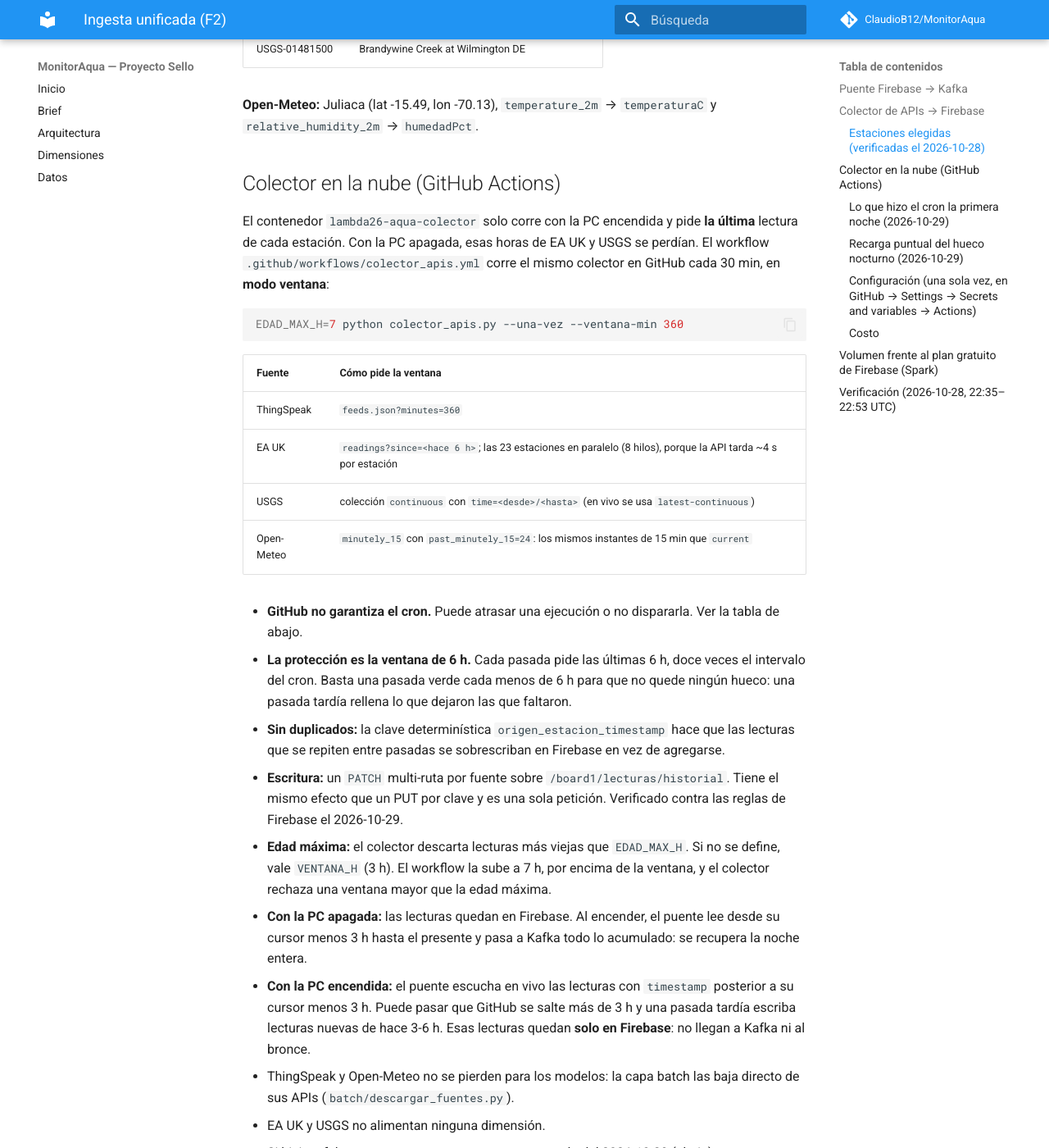
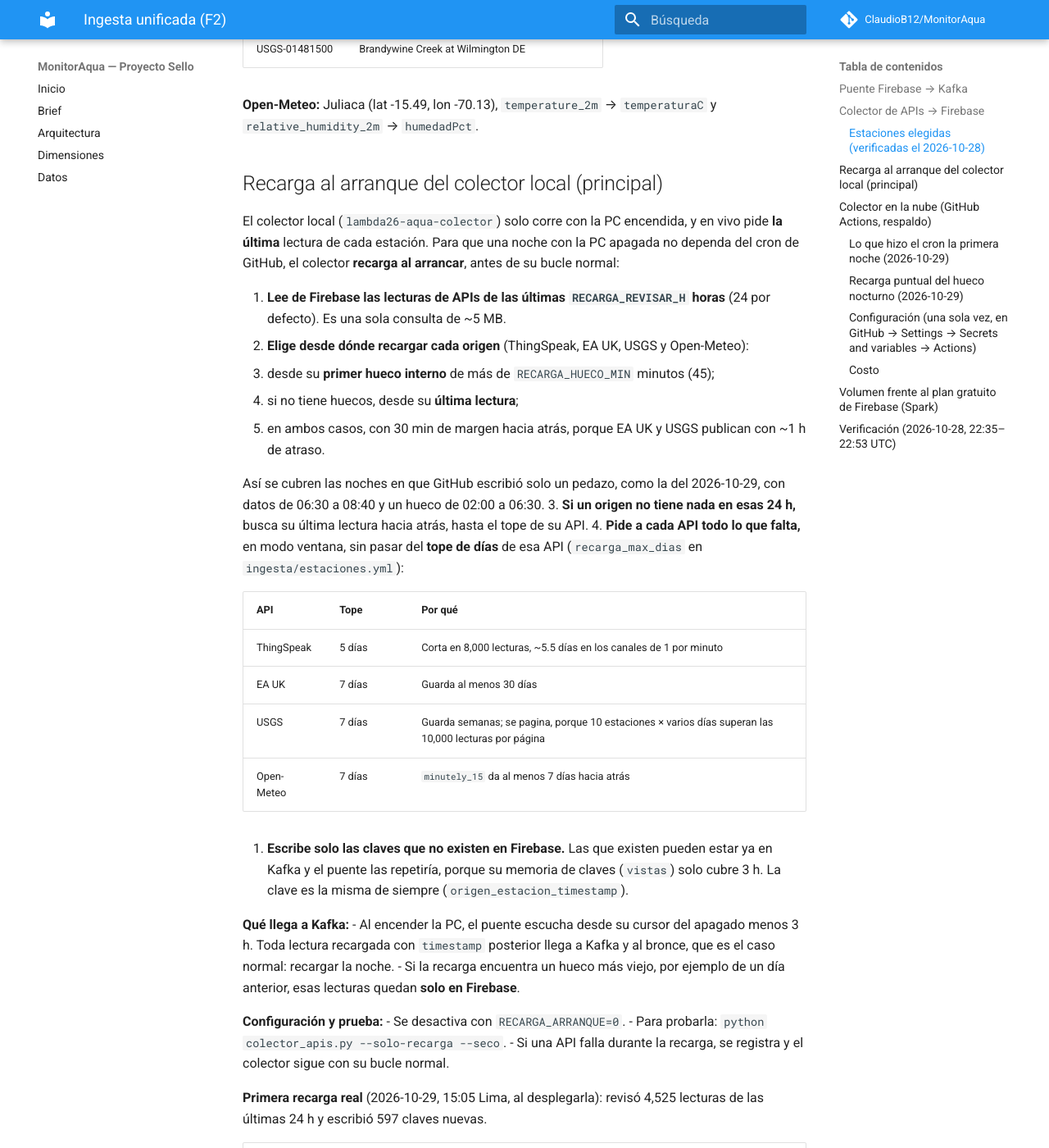
Before and after one commit to ClaudioB12/MonitorAqua, an MkDocs documentation site: the page built from docs/ingesta.md, in a window 1280 px wide and 1400 px high, scrolled down 5513 px. Shown: the whole window at 82% size. Built offline with MkDocs 1.6.1 and Material for MkDocs 9.7.7, drawn with Linux system fonts in a browser that asks for light colours; comment, search, counter and statistics services are not loaded; some of the changed text lies outside the part shown.

Commit message:
Colector: recarga al arranque desde la última lectura de cada origen (GitHub queda de respaldo) y plan de fusión U2
- colector_apis.py: al arrancar, revisa 24 h de Firebase y recarga cada API desde su primer hueco o su última
  lectura hasta ahora, con tope de días por API (recarga_max_dias en estaciones.yml) y solo claves nuevas;
  RECARGA_ARRANQUE=0 la desactiva, --solo-recarga la prueba. Primera recarga real: 597 claves, 0 duplicados
- EA UK pide _limit=10000 (cortaba en 500) y USGS sigue la paginación: afecta también a la nube
- docs/ingesta.md: GitHub no ejecutó el cron entre las 08:40 y las 13:48; docs/arranque-diario.md: paso 4
- docs/plan-fusion-u2.md: fusión en orden simulada sin conflictos; CLAUDE.md: Prometheus de obs/ pendiente F8

Co-Authored-By: Claude Opus 5.5 <noreply@anthropic.com>

````diff
--- a/docs/ingesta.md
+++ b/docs/ingesta.md
@@ -165,11 +165,68 @@ lectura más reciente con valor de cada parámetro.
 **Open-Meteo:** Juliaca (lat -15.49, lon -70.13), `temperature_2m` → `temperaturaC` y `relative_humidity_2m` →
 `humedadPct`.
 
-## Colector en la nube (GitHub Actions)
+## Recarga al arranque del colector local (principal)
 
-El contenedor `lambda26-aqua-colector` solo corre con la PC encendida y pide **la última** lectura de cada
-estación. Con la PC apagada, esas horas de EA UK y USGS se perdían. El workflow
-`.github/workflows/colector_apis.yml` corre el mismo colector en GitHub cada 30 min, en **modo ventana**:
+El colector local (`lambda26-aqua-colector`) solo corre con la PC encendida, y en vivo pide **la última** lectura de
+cada estación. Para que una noche con la PC apagada no dependa del cron de GitHub, el colector **recarga al
+arrancar**, antes de su bucle normal:
+
+1. **Lee de Firebase las lecturas de APIs de las últimas `RECARGA_REVISAR_H` horas** (24 por defecto). Es una sola
+   consulta de ~5 MB.
+2. **Elige desde dónde recargar cada origen** (ThingSpeak, EA UK, USGS y Open-Meteo):
+   - desde su **primer hueco interno** de más de `RECARGA_HUECO_MIN` minutos (45);
+   - si no tiene huecos, desde su **última lectura**;
+   - en ambos casos, con 30 min de margen hacia atrás, porque EA UK y USGS publican con ~1 h de atraso.
+
+   Así se cubren las noches en que GitHub escribió solo un pedazo, como la del 2026-10-29, con datos de 06:30 a
+   08:40 y un hueco de 02:00 a 06:30.
+3. **Si un origen no tiene nada en esas 24 h,** busca su última lectura hacia atrás, hasta el tope de su API.
+4. **Pide a cada API todo lo que falta,** en modo ventana, sin pasar del **tope de días** de esa API
+   (`recarga_max_dias` en `ingesta/estaciones.yml`):
+
+   | API | Tope | Por qué |
+   |---|---|---|
+   | ThingSpeak | 5 días | Corta en 8,000 lecturas, ~5.5 días en los canales de 1 por minuto |
+   | EA UK | 7 días | Guarda al menos 30 días |
+   | USGS | 7 días | Guarda semanas; se pagina, porque 10 estaciones × varios días superan las 10,000 lecturas por página |
+   | Open-Meteo | 7 días | `minutely_15` da al menos 7 días hacia atrás |
+
+5. **Escribe solo las claves que no existen en Firebase.** Las que existen pueden estar ya en Kafka y el puente las
+   repetiría, porque su memoria de claves (`vistas`) solo cubre 3 h. La clave es la misma de siempre
+   (`origen_estacion_timestamp`).
+
+**Qué llega a Kafka:**
+- Al encender la PC, el puente escucha desde su cursor del apagado menos 3 h. Toda lectura recargada con
+  `timestamp` posterior llega a Kafka y al bronce, que es el caso normal: recargar la noche.
+- Si la recarga encuentra un hueco más viejo, por ejemplo de un día anterior, esas lecturas quedan **solo en
+  Firebase**.
+
+**Configuración y prueba:**
+- Se desactiva con `RECARGA_ARRANQUE=0`.
+- Para probarla: `python colector_apis.py --solo-recarga --seco`.
+- Si una API falla durante la recarga, se registra y el colector sigue con su bucle normal.
+
+**Primera recarga real** (2026-10-29, 15:05 Lima, al desplegarla): revisó 4,525 lecturas de las últimas 24 h y
+escribió 597 claves nuevas.
+
+| Origen | Claves nuevas | Qué se rellenó |
+|---|---|---|
+| EA UK | 536 | Huecos que deja el modo en vivo, porque EA publica por tandas y en vivo solo se pide la última lectura |
+| ThingSpeak | 49 | |
+| Open-Meteo | 10 | Incluye los pasos del corte de internet de 10:17 a 10:28 |
+| USGS | 2 | |
+
+`auditar_ingesta.py` dio 0 `eventId` repetidos en Kafka.
+
+**Arreglos de la misma revisión,** que también afectan a las pasadas de la nube:
+- **EA UK:** sin `_limit` devolvía como máximo 500 lecturas por estación. Ahora pide `_limit=10000`.
+- **USGS:** sigue el enlace `next` cuando hay más de una página.
+
+## Colector en la nube (GitHub Actions, respaldo)
+
+Con la recarga al arranque, GitHub Actions queda como **respaldo**: mantiene Firebase al día mientras la PC está
+apagada, y si no corre, la recarga lo cubre al encender. El workflow `.github/workflows/colector_apis.yml` corre el
+mismo colector en GitHub cada 30 min, en **modo ventana**:
 
 ```bash
 EDAD_MAX_H=7 python colector_apis.py --una-vez --ventana-min 360
@@ -178,8 +235,8 @@ EDAD_MAX_H=7 python colector_apis.py --una-vez --ventana-min 360
 | Fuente | Cómo pide la ventana |
 |---|---|
 | ThingSpeak | `feeds.json?minutes=360` |
-| EA UK | `readings?since=<hace 6 h>`; las 23 estaciones en paralelo (8 hilos), porque la API tarda ~4 s por estación |
-| USGS | colección `continuous` con `time=<desde>/<hasta>` (en vivo se usa `latest-continuous`) |
+| EA UK | `readings?since=<hace 6 h>&_limit=10000`; las 23 estaciones en paralelo (8 hilos), porque la API tarda ~4 s por estación |
+| USGS | colección `continuous` con `time=<desde>/<hasta>`, siguiendo el enlace `next` (en vivo se usa `latest-continuous`) |
 | Open-Meteo | `minutely_15` con `past_minutely_15=24`: los mismos instantes de 15 min que `current` |
 
 - **GitHub no garantiza el cron.** Puede atrasar una ejecución o no dispararla. Ver la tabla de abajo.
@@ -213,6 +270,7 @@ EDAD_MAX_H=7 python colector_apis.py --una-vez --ventana-min 360
   |---|---|---|---|
   | 2 h | 537 | ~20 s | ThingSpeak 2 s, USGS 2 s, Open-Meteo 1 s, EA UK 20 s |
   | 6 h | 1,739 | 25 s | EA UK 24 s |
+  | 6 h, con `_limit` de EA | 1,652 | ~35 s | EA UK 31 s (otra hora: el número de lecturas cambia con la hora) |
 
   0 rechazadas en ambas.
 
@@ -223,11 +281,15 @@ EDAD_MAX_H=7 python colector_apis.py --una-vez --ventana-min 360
 | ~01:31 y ~01:36 | #1 manual y su re-run | Pasadas de 515 y 538 lecturas (evidencia en `docs/evidencias/colector-nube/`) |
 | 02:07 a 08:07 | Ninguna | **GitHub no disparó el cron.** No hay lecturas de APIs entre las 02:00 y las 06:30 |
 | 08:40 | #2, la **primera programada** ("Triggered via schedule", 43 s, verde): la de las 08:37, 3 min tarde | 543 lecturas, con la ventana de 2 h de entonces |
-| 09:07, 09:37 y 10:07 | No aparecen en Firebase a las 10:15 | El cron todavía no dispara con regularidad |
+| 09:07 a 13:37 | Ninguna | **GitHub no ejecutó el cron entre las 08:40 y las 13:48** (según la pestaña Actions) |
+| 13:48 | La siguiente programada (Actions) | No se distingue en Firebase: la pasada de las 14:34, con ventana de 6 h, reescribió las mismas claves |
+| 14:34 | Pasada de la nube, ya con la ventana de 6 h | 495 claves con esta `ingestaTs` (las demás se reescribieron después) |
 
 GitHub suele tardar en activar el cron de un workflow recién agregado, y en horas de carga atrasa o descarta
-ejecuciones. Por eso la ventana pasó de 2 h a 6 h el mismo día. Con 2 h, cualquier racha de más de 2 h sin
-ejecuciones dejaba un hueco.
+ejecuciones. Esa noche y esa mañana estuvo **5 h sin ejecutar nada**. Por eso:
+- la ventana pasó de 2 h a 6 h el mismo día;
+- y, sobre todo, el colector local recarga al arrancar (sección anterior), así que la continuidad ya no depende
+  de GitHub.
 
 ### Recarga puntual del hueco nocturno (2026-10-29)
 
````
Also changed, not shown: CLAUDE.md (+8 -2 lines), docs/arranque-diario.md (+26 -12 lines), docs/plan-fusion-u2.md (added, +73 -0 lines), 2 other files.
